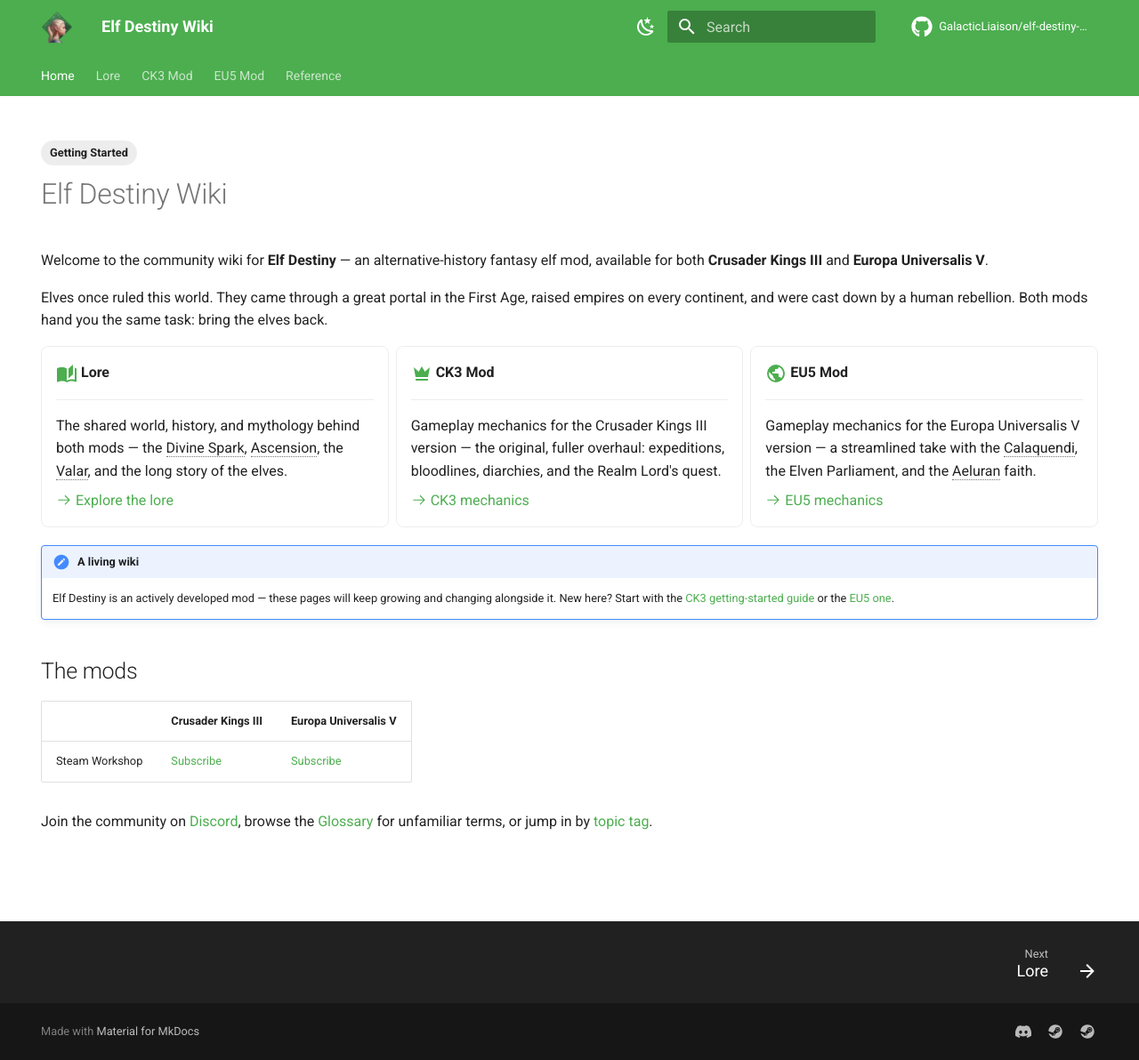
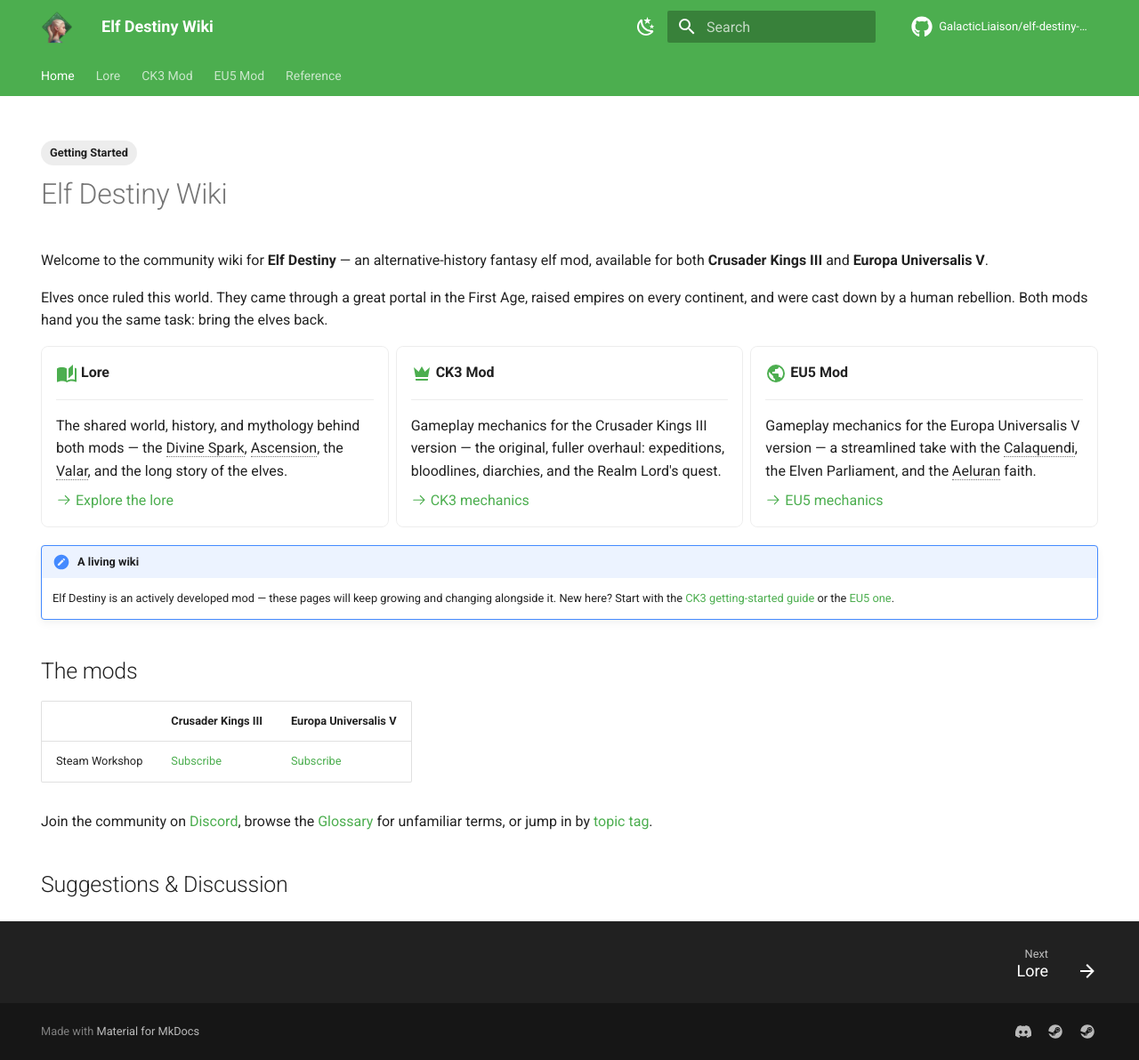
Before and after one commit to Inky-Seer/elf-destiny-wiki, an MkDocs documentation site: the page built from docs/index.md, in a window 1280 px wide and 1192 px high. Shown: the whole window at 89% size. Built offline with MkDocs 1.6.1 and Material for MkDocs 9.7.7, drawn with Linux system fonts in a browser that asks for light colours; comment, search, counter and statistics services are not loaded; part of the change alters nothing that is shown.

Commit message:
Add Giscus discussion widget to all wiki pages
Embeds GitHub Discussions via Giscus on every page, synced with the
Material dark/light toggle. Readers comment with their GitHub account;
all moderation is via the repo's Discussions tab.

Co-Authored-By: Claude Sonnet 4.6 <noreply@anthropic.com>

```diff
--- a/mkdocs.yml
+++ b/mkdocs.yml
@@ -8,6 +8,7 @@ repo_name: GalacticLiaison/elf-destiny-wiki
 
 theme:
   name: material
+  custom_dir: overrides
   logo: assets/images/shared/traits/elf_blood.png
   icon:
     repo: fontawesome/brands/github
--- /dev/null
+++ b/overrides/partials/comments.html
@@ -0,0 +1,31 @@
+{% if page.meta.comments != false %}
+<h2 id="page-discussion">Suggestions &amp; Discussion</h2>
+<script src="https://giscus.app/client.js"
+        data-repo="GalacticLiaison/elf-destiny-wiki"
+        data-repo-id="R_kgDOShPfEA"
+        data-category="Wiki Suggestions"
+        data-category-id="DIC_kwDOShPfEM4C9Y3q"
+        data-mapping="pathname"
+        data-strict="0"
+        data-reactions-enabled="1"
+        data-emit-metadata="0"
+        data-input-position="top"
+        data-theme="preferred_color_scheme"
+        data-lang="en"
+        crossorigin="anonymous"
+        async>
+</script>
+<script>
+  // Keep Giscus in sync when the reader toggles Material's dark/light mode
+  new MutationObserver(function() {
+    var isDark = document.body.getAttribute('data-md-color-scheme') === 'slate';
+    var frame = document.querySelector('iframe.giscus-frame');
+    if (frame) {
+      frame.contentWindow.postMessage(
+        { giscus: { setConfig: { theme: isDark ? 'dark' : 'light' } } },
+        'https://giscus.app'
+      );
+    }
+  }).observe(document.body, { attributes: true, attributeFilter: ['data-md-color-scheme'] });
+</script>
+{% endif %}
```
